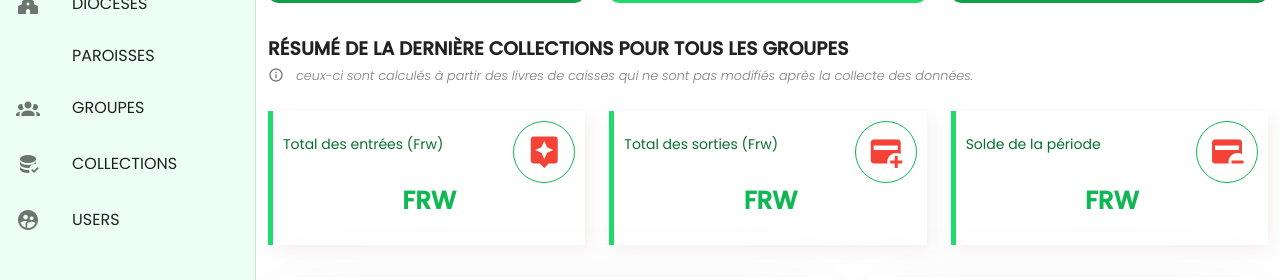
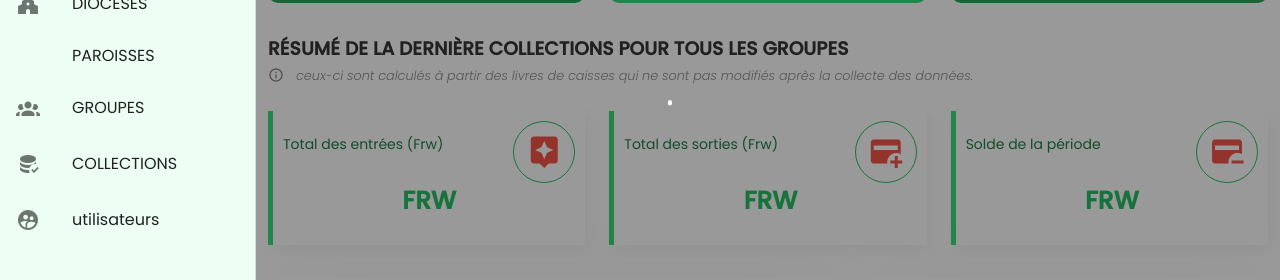
Before and after one commit to EDMONDGIHOZO/silc, a Vue app: page /home in a window 1280 px wide. Shown: the part 298-578 px from the top of the page. Built offline with nearby package versions, Linux system fonts and the light colour scheme; no server answers; sample sign-in values are in the browser's storage.

Commit message:
wait for the info to load

```diff
--- a/src/components/layouts/sidemenu.vue
+++ b/src/components/layouts/sidemenu.vue
@@ -48,7 +48,7 @@ export default {
       ["mdi-christianity-outline", "PAROISSES", "all-paroisses"],
       ["mdi-account-group", "GROUPES", "groups"],
       ["mdi-database-check", "COLLECTIONS", "collections"],
-      ["mdi-account-supervisor-circle", "USERS", "users"],
+      ["mdi-account-supervisor-circle", "utilisateurs", "users"],
       // ["mdi-help", "AIDE", "help"],
     ],
   }),
--- a/src/views/dashboard/home.vue
+++ b/src/views/dashboard/home.vue
@@ -71,8 +71,7 @@
           <ContentLoader type="card" v-else />
         </v-col>
       </v-row>
-
-   <!-- statistics information  -->
+      <!-- statistics information  -->
       <v-row wrap class="my-5">
         <v-col cols="12" md="7">
           <groups :info="groups_info" />
@@ -83,6 +82,9 @@
         </v-col>
       </v-row>
     </div>
+    <v-overlay :value="overlay">
+      <v-progress-circular indeterminate size="64"></v-progress-circular>
+    </v-overlay>
   </div>
 </template>
 
@@ -109,6 +111,7 @@ export default {
     loaded: true,
     dataIn: true,
     caisses: [],
+    overlay: true,
     aec: [],
     // dioceses
     dioceses: {
@@ -277,6 +280,7 @@ export default {
         if (response.statusText === "OK") {
           let data = response.data.data;
           this.caisses = data;
+          this.overlay = false;
         }
       });
     },
```
